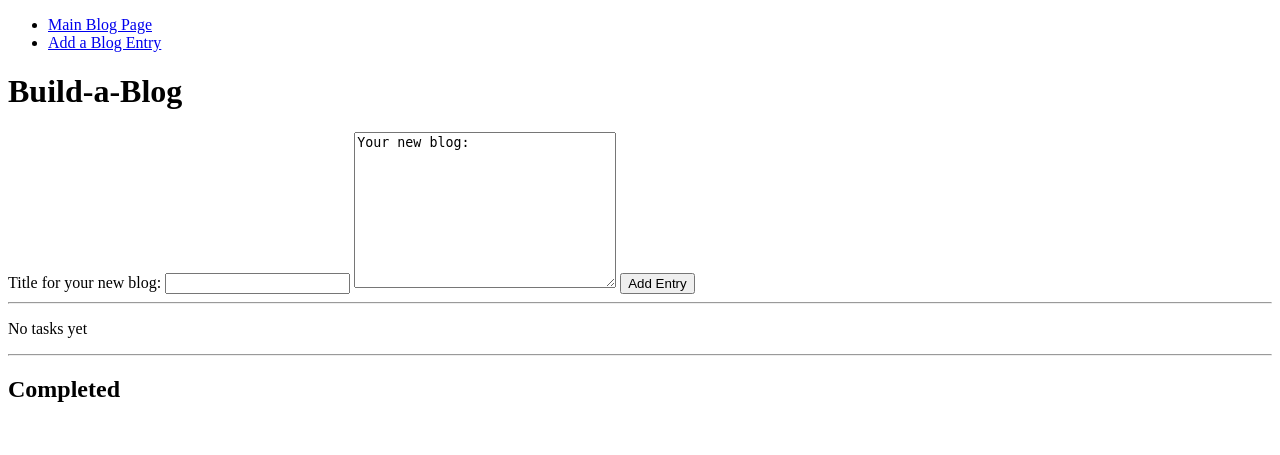
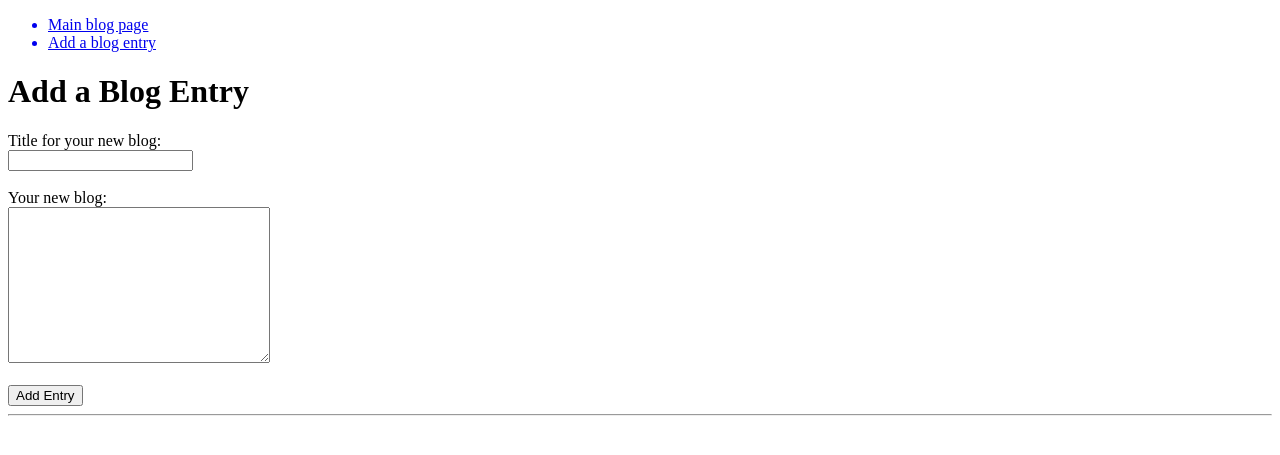
Before and after one commit to LAnderson-STL/blogz, a Flask app: template templates/newpost.html in a window 1280 px wide. Shown: the top 455 px of the page. Run offline with Flask 2, Linux system fonts and the light colour scheme; the template is opened without the code that fills it, so the values that code supplies are empty; parts of the project's set-up code (start-up, migrations or seed data) failed here and were passed over.

Commit message:
set up templates

```diff
--- a/main.py
+++ b/main.py
@@ -1,43 +1,22 @@
+
 from flask import Flask, request, redirect, render_template
-from flask_sqlalchemy import SQLAlchemy
-
 
 app = Flask(__name__)
 app.config['DEBUG'] = True
-#app.config['SQLALCHEMY_DATABASE_URI'] = 'mysql+pymysql://get-it-done:beproductive@localhost:8889/get-it-done'
-#app.config['SQLALCHEMY_ECHO'] = True
-#db = SQLAlchemy(app)
 
+blogs = []
 
-class Blog(db.Model):
-
-    id = db.Column(db.Integer, primary_key=True)
-    title = db.Column(db.String(120))
-    body = db.Column(db.String(500))
-
-    def __init__(self, title, body):
-        self.title = title
-        self.body = body
-
-
-#good here
-@app.route('/', methods=['POST', 'GET'])
+@app.route('/newpost', methods=['POST', 'GET'])
 def index():
 
-    #if request.method == 'POST':
-       # task_name = request.form['task']
-        #new_task = Task(task_name)
-        #db.session.add(new_task)
-       # db.session.commit()
+    if request.method == 'POST':
+        blog_title = request.form['blog-title']
+        blog_content = request.form['blog-content']
+        blogs.append((blog_title, blog_content))
 
-    #tasks = Task.query.filter_by(completed=False).all()
-    #completed_tasks = Task.query.filter_by(completed=True).all()
-    return render_template('todos.html',title="Get It Done!",
-        tasks=tasks, completed_tasks=completed_tasks)
+    return render_template('newpost.html',title="Add Blog Entry", blogs=blogs)
 
-#to here
-
-
-
-if __name__ == '__main__':
-    app.run()
+@app.route('/', methods=['POST', 'GET'])
+def show_blog_posts():
+    return render_template('blog.html', title="Show blog Posts", blogs=blogs )
+app.run()
--- a/templates/base.html
+++ b/templates/base.html
@@ -6,11 +6,11 @@
 <body>
     <nav>
         <ul>
-            <li><a href="blog.html">Main Blog Page</a></li>
-            <li><a href="newpost.html">Add a Blog Entry</a></li>
+            <a href="/"><li>Main blog page</li></a>
+            <a href="/newpost"><li>Add a blog entry</li></a>
+
         </ul>
     </nav>
-
 
     {% block content %}
     {% endblock %}
--- a/templates/newpost.html
+++ b/templates/newpost.html
@@ -1,52 +1,25 @@
 {% extends "base.html" %}
 
 {% block content %}
-    <h1>Build-a-Blog</h1>
+    <h1>Add a Blog Entry</h1>
     <form method='post'>
         <label>
             Title for your new blog:
-            <input type="text" name='task' />
+            <br />
+            <input type="text" name='blog-title' />
         </label>
-        <textarea name="" id="" cols="30" rows="10">Your new blog:</textarea>
-
+            <br/>
+            <br/>
+        <label>
+            Your new blog:
+            <br />
+        <textarea name="blog-content" id="" cols="30" rows="10"></textarea>
+        </label>
+        <br />
+        <br/>
         <input type="submit" value='Add Entry' />
     </form>
 
     <hr />
 
-
-
-
-
-
-
-
-
-    {% if tasks|length == 0 %}
-    <p>No tasks yet</p>
-    {% else %}
-
-        <ul>
-            {% for task in tasks %}
-            <li>{{task.name}}
-                <form method="POST" action="/delete-task" style="display:inline-block;">
-                    <input type="hidden" name="task-id" value="{{task.id}}" />
-                    <input type="submit" value="Done!" />
-                </form>
-            </li>
-            {% endfor %}
-        </ul>
-
-    {% endif %}
-
-    <hr />
-
-    <h2>Completed</h2>
-
-    <ul>
-        {% for task in completed_tasks %}
-        <li>{{task.name}}</li>
-        {% endfor %}
-    </ul>
-
 {% endblock %}
```
Also changed, not shown: templates/blog.html (+19 -0 lines).
